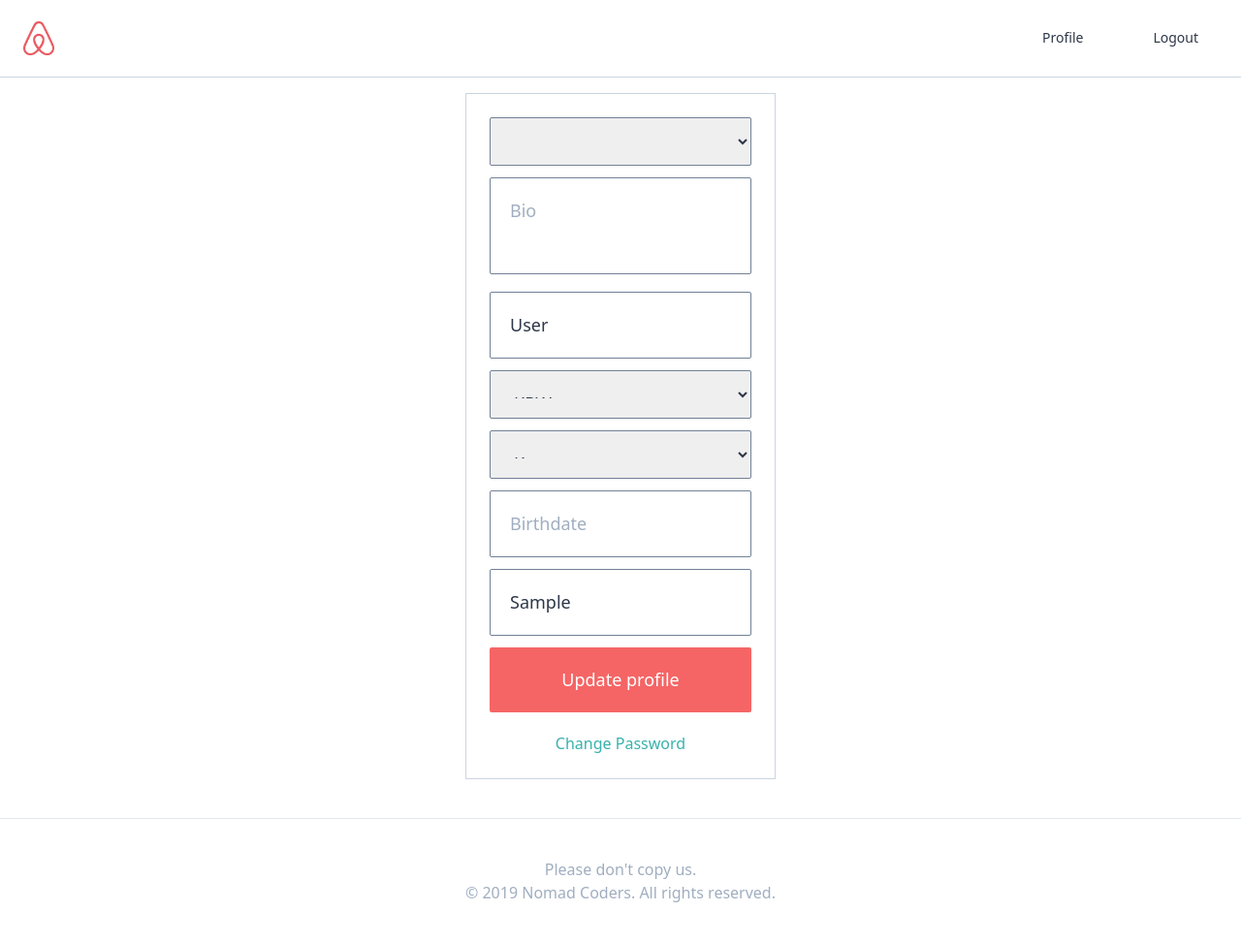
After one commit to rla40162002/first_repo, a Django app: page /users/update-profile/ in a window 1280 px wide. The commit adds this page. Shown: the whole page at 97% size. Run offline with Django 3.2, Linux system fonts and the light colour scheme; the visitor is signed in with stand-in values (Sample User, id 1); some libraries are stand-ins or nearby versions.

Commit message:
Change Profile, Mixins

```diff
--- a/assets/scss/styles.scss
+++ b/assets/scss/styles.scss
@@ -25,12 +25,25 @@
 }
 
 
-input {
+input,
+textarea,
+select {
     @apply rounded-sm py-5 font-light text-lg w-full text-left border border-gray-600 px-5;
     &:focus {
         @apply outline-none border-teal-500;
     }
 }
+
+textarea {
+    resize: none;
+    height: 100px;
+
+}
+
+select {
+    height: 50px;
+}
+
 
 form {
     .input{
--- a/templates/mixins/auth/auth_form.html
+++ b/templates/mixins/auth/auth_form.html
@@ -1,4 +1,4 @@
-<form method="POST" class="w-full">
+<form method="POST" class="w-full" enctype="multipart/form-data">
     {% csrf_token %}
 
     {% if form.non_field_errors %}
--- /dev/null
+++ b/templates/users/update_profile.html
@@ -0,0 +1,22 @@
+{% extends "base.html" %}
+
+{% block page_title %}
+    Update Profile
+{% endblock page_title %}
+
+{% block search-bar %}
+{% endblock search-bar %}
+
+{% block content %}
+
+    <div class="container lg:w-5/12 md:w-1/2 xl:w-1/4 mx-auto my-10 flex flex-col items-center border p-6 border-gray-400">
+
+        {% include 'mixins/auth/auth_form.html' with form=form cta="Update profile" %}
+
+        {% if object.login_method == "email" %}
+            <div class="mt-5">
+                <a href="{% url 'users:password' %}" class="text-teal-500 font-medium">Change Password</a>
+            </div>
+        {% endif %}
+    </div>
+{% endblock content %}
--- a/templates/users/user_detail.html
+++ b/templates/users/user_detail.html
@@ -20,7 +20,7 @@
             <span class="text-lg mb-5">{{user_obj.bio}}</span>
 
             {% if user == user_obj %}
-                <a href="#" class="btn-link">Edit Profile</a>
+                <a href="{% url 'users:update' %}" class="btn-link">Edit Profile</a>
             {% endif %}
 
 
--- /dev/null
+++ b/users/mixins.py
@@ -0,0 +1,27 @@
+from django.contrib import messages
+from django.urls import reverse_lazy
+from django.shortcuts import redirect
+from django.contrib.auth.mixins import UserPassesTestMixin, LoginRequiredMixin
+
+
+class EmailLoginOnlyView(UserPassesTestMixin):
+    def test_func(self):
+        return self.request.user.login_method == "email"
+
+    def handle_no_permission(self):
+        messages.error(self.request, "Can't go there")
+        return redirect("core:home")
+
+
+class LoggedOutOnlyView(UserPassesTestMixin):
+    def test_func(self):
+        return not self.request.user.is_authenticated
+
+    def handle_no_permission(self):
+        messages.error(self.request, "Can't go there")
+        return redirect("core:home")
+
+
+class LoggedInOnlyView(LoginRequiredMixin):
+
+    login_url = reverse_lazy("users:login")  # 어디로 가야하는지 명시해주기
--- a/users/models.py
+++ b/users/models.py
@@ -6,6 +6,7 @@ from django.core.mail import send_mail
 from django.utils.html import strip_tags
 from django.template.loader import render_to_string
 from django.shortcuts import reverse
+
 
 class User(AbstractUser):  # models.Model을 상속
 
@@ -67,7 +68,7 @@ class User(AbstractUser):  # models.Model을 상속
     )
 
     def get_absolute_url(self):
-        return reverse("users:profile", kwargs={'pk': self.pk})
+        return reverse("users:profile", kwargs={"pk": self.pk})
 
     def verify_email(self):
         if self.email_verified is False:
--- a/users/urls.py
+++ b/users/urls.py
@@ -3,13 +3,17 @@ from . import views
 
 app_name = "users"
 urlpatterns = [
-    path("login", views.LoginView.as_view(), name="login"),
-    path("login/github", views.github_login, name="github-login"),
-    path("login/github/callback", views.github_callback, name="github-callback"),
-    path("login/kakao", views.kakao_login, name="kakao-login"),
-    path("login/kakao/callback", views.kakao_callback, name="kakao-callback"),
-    path("logout", views.log_out, name="logout"),
-    path("signup", views.SignUpView.as_view(), name="signup"),
-    path("verify/<str:key>", views.complete_verification, name="complete-verification"),
-    path("<int:pk>/", views.UserProfileView.as_view(), name="profile")
+    path("login/", views.LoginView.as_view(), name="login"),
+    path("login/github/", views.github_login, name="github-login"),
+    path("login/github/callback/", views.github_callback, name="github-callback"),
+    path("login/kakao/", views.kakao_login, name="kakao-login"),
+    path("login/kakao/callback/", views.kakao_callback, name="kakao-callback"),
+    path("logout/", views.log_out, name="logout"),
+    path("signup/", views.SignUpView.as_view(), name="signup"),
+    path(
+        "verify/<str:key>/", views.complete_verification, name="complete-verification"
+    ),
+    path("update-profile/", views.UpdateProfileView.as_view(), name="update"),
+    path("update-password/", views.UpdatePasswordView.as_view(), name="password"),
+    path("<int:pk>/", views.UserProfileView.as_view(), name="profile"),
 ]
--- a/users/views.py
+++ b/users/views.py
@@ -1,21 +1,22 @@
 import os
 import requests
 from django.views import View
-from django.views.generic import FormView, DetailView
+from django.views.generic import FormView, DetailView, UpdateView
 from django.shortcuts import render, redirect, reverse
 from django.urls import reverse_lazy
 from django.contrib.auth import authenticate, login, logout
+from django.contrib.auth.views import PasswordChangeView
 from smtplib import SMTPException, SMTPResponseException
 from django.core.files.base import ContentFile
 from django.contrib import messages
-from . import forms, models
+from django.contrib.messages.views import SuccessMessageMixin
+from . import forms, models, mixins
 
 
-class LoginView(FormView):
+class LoginView(mixins.LoggedOutOnlyView, FormView):
 
     template_name = "users/login.html"
     form_class = forms.LoginForm
-    success_url = reverse_lazy("core:home")
 
     def form_valid(self, form):
         email = form.cleaned_data.get("email")
@@ -24,6 +25,13 @@ class LoginView(FormView):
         if user is not None:
             login(self.request, user)
         return super().form_valid(form)
+
+    def get_success_url(self):
+        next_arg = self.request.GET.get("next")
+        if next_arg is not None:
+            return next_arg  # 뭐 하려고 했던 게 있으면 그 페이지로 가게 하기
+        else:
+            return reverse("core:home")  # 뭐 하려고 했던 거 아니면 홈으로
 
     """  def get(self, request):
         form = forms.LoginForm(initial={"email": "test@naver.com"})
@@ -50,7 +58,7 @@ def log_out(request):
     return redirect(reverse("core:home"))
 
 
-class SignUpView(FormView):
+class SignUpView(mixins.LoggedOutOnlyView, FormView):
     template_name = "users/signup.html"
     form_class = forms.SignUpForm
     success_url = reverse_lazy("core:home")
@@ -229,3 +237,52 @@ class UserProfileView(DetailView):
         context = super().get_context_data(**kwargs)
         context["hello"] = "Hello!"
         return context
+
+
+class UpdateProfileView(mixins.LoggedInOnlyView, SuccessMessageMixin, UpdateView):
+
+    model = models.User
+    template_name = "users/update_profile.html"
+    fields = {
+        "first_name",
+        "last_name",
+        "gender",
+        "bio",
+        "birthdate",
+        "language",
+        "currency",
+    }
+    success_message = "Profile Updated"
+
+    def get_object(self, queryset=None):
+        return self.request.user
+
+    def get_form(self, form_class=None):
+        form = super().get_form(form_class=form_class)
+        form.fields["first_name"].widget.attrs = {"placeholder": "First name"}
+        form.fields["last_name"].widget.attrs = {"placeholder": "Last name"}
+        form.fields["bio"].widget.attrs = {"placeholder": "Bio"}
+        form.fields["birthdate"].widget.attrs = {"placeholder": "Birthdate"}
+        return form
+
+
+class UpdatePasswordView(
+    mixins.EmailLoginOnlyView,
+    mixins.LoggedInOnlyView,
+    SuccessMessageMixin,
+    PasswordChangeView,
+):
+    template_name = "users/update-password.html"
+    success_message = "Password Updated"
+
+    def get_form(self, form_class=None):
+        form = super().get_form(form_class=form_class)
+        form.fields["old_password"].widget.attrs = {"placeholder": "Current password"}
+        form.fields["new_password1"].widget.attrs = {"placeholder": "New password"}
+        form.fields["new_password2"].widget.attrs = {
+            "placeholder": "Confirm new password"
+        }
+        return form
+
+    def get_success_url(self):
+        return self.request.user.get_absolute_url()
```
Also changed, not shown: templates/users/update-password.html (added, +17 -0 lines), static/css/styles.css.
